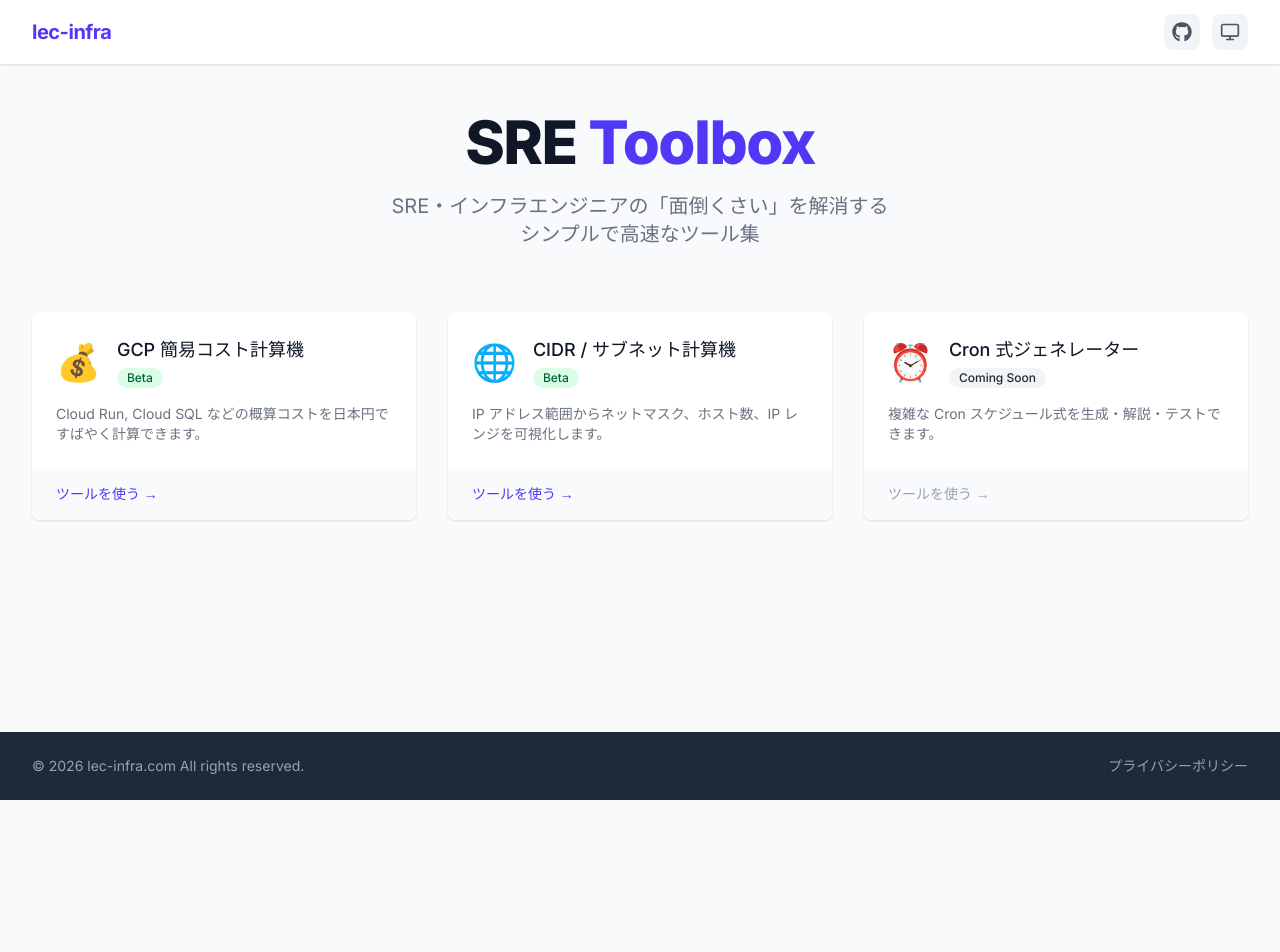
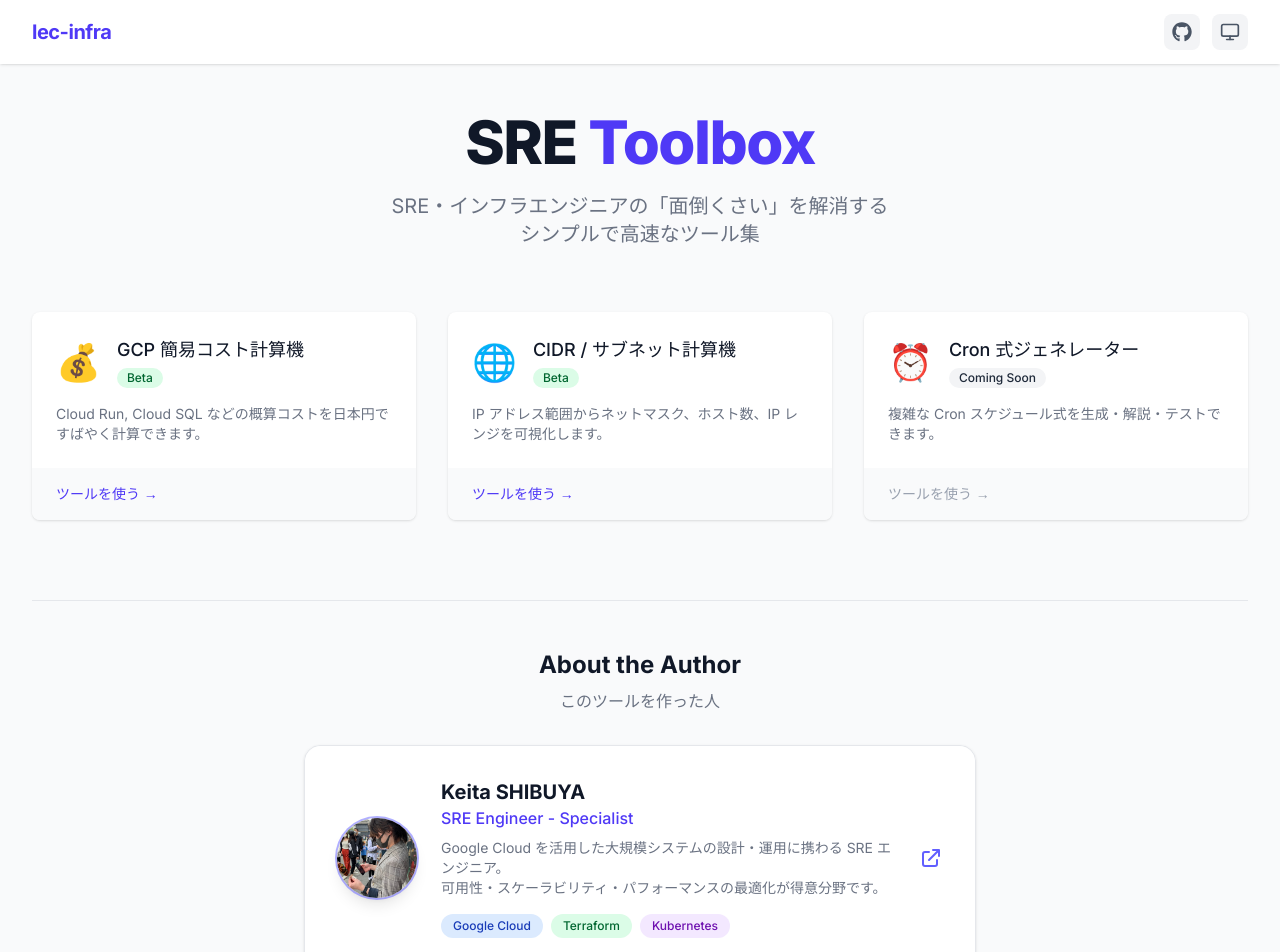
Before and after one commit to KeitaSHIBUYA/lec-infra-toolbox, a Next.js app in the folder frontend/: page / in a window 1280 px wide. Shown: the top 952 px of the page. Before the commit the page ends 800 px from the top, so only its background shows below. Built offline with nearby package versions, Linux system fonts and the light colour scheme.

Commit message:
feat: 作者情報を追加

```diff
--- a/frontend/next.config.ts
+++ b/frontend/next.config.ts
@@ -2,6 +2,9 @@ import type { NextConfig } from "next";
 
 const nextConfig: NextConfig = {
   output: "export", // Firebase Hosting用に静的エクスポートを有効化
+  images: {
+    unoptimized: true, // 静的エクスポート時は画像最適化を無効化
+  },
 };
 
 export default nextConfig;
--- a/frontend/src/app/gcp-cost-calc/page.tsx
+++ b/frontend/src/app/gcp-cost-calc/page.tsx
@@ -51,15 +51,15 @@ export default function GcpCostPage() {
     // 無料枠の適用 (マイナスにならないようにMath.max)
     const billableCpu = Math.max(
       0,
-      vCpuSeconds - PRICING.cloudRun.freeTier.cpuSeconds,
+      vCpuSeconds - PRICING.cloudRun.freeTier.cpuSeconds
     );
     const billableMem = Math.max(
       0,
-      memoryGbSeconds - PRICING.cloudRun.freeTier.memorySeconds,
+      memoryGbSeconds - PRICING.cloudRun.freeTier.memorySeconds
     );
     const billableReq = Math.max(
       0,
-      requests - PRICING.cloudRun.freeTier.requests,
+      requests - PRICING.cloudRun.freeTier.requests
     );
 
     // ドル建て計算
@@ -303,12 +303,12 @@ export default function GcpCostPage() {
 
                 <div className="mt-6">
                   <a
-                    href="https://console.cloud.google.com/"
+                    href="https://cloud.google.com/products/calculator?hl=ja"
                     target="_blank"
                     rel="noopener noreferrer"
                     className="block w-full bg-indigo-600 border border-transparent rounded-md shadow-sm py-2 px-4 text-sm font-medium text-white text-center hover:bg-indigo-700 focus:outline-none focus:ring-2 focus:ring-offset-2 focus:ring-indigo-500"
                   >
-                    GCPコンソールへ
+                    詳細に見積もる
                   </a>
                 </div>
                 <p className="mt-4 text-xs text-gray-400 text-center">
@@ -332,8 +332,54 @@ export default function GcpCostPage() {
             はサーバーレスなコンテナ実行環境ですが、その料金体系は「vCPU」「メモリ」「リクエスト数」の組み合わせで決まります。
             <br />
             ポイントは、<strong>アイドル時の課金がない</strong>
-            という点と、<strong>無料枠の存在</strong>です。
+            という点と、<strong>無料枠の存在</strong>
+            です。詳細は公式ドキュメントをご確認ください。
           </p>
+
+          {/* 公式ドキュメントへのリンクカード */}
+          <a
+            href="https://cloud.google.com/run/pricing?hl=ja"
+            target="_blank"
+            rel="noopener noreferrer"
+            className="not-prose flex items-center gap-4 p-4 mt-4 border border-gray-200 dark:border-gray-700 rounded-lg bg-white dark:bg-gray-800 hover:bg-gray-50 dark:hover:bg-gray-700 transition-colors shadow-sm hover:shadow-md"
+          >
+            <div className="flex-shrink-0 w-12 h-12 flex items-center justify-center bg-blue-100 dark:bg-blue-900 rounded-lg">
+              <svg
+                className="w-8 h-8 text-blue-600 dark:text-blue-400"
+                viewBox="0 0 24 24"
+                fill="currentColor"
+              >
+                <path d="M12 2C6.48 2 2 6.48 2 12s4.48 10 10 10 10-4.48 10-10S17.52 2 12 2zm-1 17.93c-3.95-.49-7-3.85-7-7.93 0-.62.08-1.21.21-1.79L9 15v1c0 1.1.9 2 2 2v1.93zm6.9-2.54c-.26-.81-1-1.39-1.9-1.39h-1v-3c0-.55-.45-1-1-1H8v-2h2c.55 0 1-.45 1-1V7h2c1.1 0 2-.9 2-2v-.41c2.93 1.19 5 4.06 5 7.41 0 2.08-.8 3.97-2.1 5.39z" />
+              </svg>
+            </div>
+            <div className="flex-1 min-w-0">
+              <h4 className="text-base font-semibold text-gray-900 dark:text-white truncate">
+                Cloud Run の料金 | Google Cloud
+              </h4>
+              <p className="text-sm text-gray-500 dark:text-gray-400 line-clamp-2">
+                Cloud Run
+                では、使用したリソースに対してのみ課金されます（100ミリ秒単位で切り上げ）。
+              </p>
+              <span className="text-xs text-gray-400 dark:text-gray-500">
+                cloud.google.com
+              </span>
+            </div>
+            <div className="flex-shrink-0">
+              <svg
+                className="w-5 h-5 text-gray-400"
+                fill="none"
+                stroke="currentColor"
+                viewBox="0 0 24 24"
+              >
+                <path
+                  strokeLinecap="round"
+                  strokeLinejoin="round"
+                  strokeWidth={2}
+                  d="M10 6H6a2 2 0 00-2 2v10a2 2 0 002 2h10a2 2 0 002-2v-4M14 4h6m0 0v6m0-6L10 14"
+                />
+              </svg>
+            </div>
+          </a>
 
           <h3 className="text-xl font-bold text-gray-800 dark:text-gray-200 mt-6 mb-3">
             無料枠を最大限活用するには
@@ -354,10 +400,8 @@ export default function GcpCostPage() {
           </h3>
           <p>
             Cloud Run が安く済んでも、RDB（Cloud
-            SQL）は起動しているだけで時間課金が発生します。 開発環境では{" "}
-            <code className="dark:bg-gray-700 dark:text-gray-200">
-              db-f1-micro
-            </code>{" "}
+            SQL）は起動しているだけで時間課金が発生します。 <br />
+            開発環境では db-f1-micro
             を利用したり、夜間はインスタンスを停止するなどの工夫でコストを削減できます。
           </p>
         </div>
--- a/frontend/src/app/page.tsx
+++ b/frontend/src/app/page.tsx
@@ -1,3 +1,4 @@
+import Image from "next/image";
 import Link from "next/link";
 
 // ツールの定義（増えたらここに追加するだけでカードが増えます）
@@ -93,6 +94,88 @@ export default function Home() {
           </div>
         ))}
       </div>
+
+      {/* Author Section */}
+      <div className="mt-20 border-t border-gray-200 dark:border-gray-700 pt-12">
+        <div className="text-center mb-8">
+          <h2 className="text-2xl font-bold text-gray-900 dark:text-white">
+            About the Author
+          </h2>
+          <p className="mt-2 text-gray-500 dark:text-gray-400">
+            このツールを作った人
+          </p>
+        </div>
+
+        <a
+          href="https://portfolio.lec-infra.com/"
+          target="_blank"
+          rel="noopener noreferrer"
+          className="block max-w-2xl mx-auto"
+        >
+          <div className="relative border border-gray-200 dark:border-gray-700 rounded-2xl shadow-sm hover:shadow-md transition-all duration-300 hover:border-indigo-300 dark:hover:border-indigo-600">
+            <div className="bg-white dark:bg-gray-800 rounded-2xl p-6 sm:p-8">
+              <div className="flex flex-col sm:flex-row items-center gap-6">
+                <div className="flex-shrink-0">
+                  <div className="w-20 h-20 rounded-full overflow-hidden shadow-lg ring-2 ring-indigo-500/50">
+                    <Image
+                      src="/author.jpg"
+                      alt="Keita SHIBUYA"
+                      width={80}
+                      height={80}
+                      className="w-full h-full object-cover"
+                    />
+                  </div>
+                </div>
+                <div className="flex-1 text-center sm:text-left">
+                  <h3 className="text-xl font-bold text-gray-900 dark:text-white">
+                    Keita SHIBUYA
+                  </h3>
+                  <p className="text-indigo-600 dark:text-indigo-400 font-medium">
+                    SRE Engineer - Specialist
+                  </p>
+                  <p className="mt-2 text-sm text-gray-500 dark:text-gray-400">
+                    Google Cloud を活用した大規模システムの設計・運用に携わる
+                    SRE エンジニア。
+                    <br className="hidden sm:block" />
+                    可用性・スケーラビリティ・パフォーマンスの最適化が得意分野です。
+                  </p>
+                  <div className="mt-4 flex flex-wrap justify-center sm:justify-start gap-2">
+                    <span className="inline-flex items-center px-3 py-1 rounded-full text-xs font-medium bg-blue-100 dark:bg-blue-900/50 text-blue-800 dark:text-blue-200">
+                      Google Cloud
+                    </span>
+                    <span className="inline-flex items-center px-3 py-1 rounded-full text-xs font-medium bg-green-100 dark:bg-green-900/50 text-green-800 dark:text-green-200">
+                      Terraform
+                    </span>
+                    <span className="inline-flex items-center px-3 py-1 rounded-full text-xs font-medium bg-purple-100 dark:bg-purple-900/50 text-purple-800 dark:text-purple-200">
+                      Kubernetes
+                    </span>
+                  </div>
+                </div>
+                <div className="flex-shrink-0 text-indigo-500 dark:text-indigo-400">
+                  <svg
+                    xmlns="http://www.w3.org/2000/svg"
+                    className="h-6 w-6"
+                    fill="none"
+                    viewBox="0 0 24 24"
+                    stroke="currentColor"
+                  >
+                    <path
+                      strokeLinecap="round"
+                      strokeLinejoin="round"
+                      strokeWidth={2}
+                      d="M10 6H6a2 2 0 00-2 2v10a2 2 0 002 2h10a2 2 0 002-2v-4M14 4h6m0 0v6m0-6L10 14"
+                    />
+                  </svg>
+                </div>
+              </div>
+            </div>
+          </div>
+        </a>
+
+        <p className="mt-6 text-center text-sm text-gray-400 dark:text-gray-500">
+          ポートフォリオサイトで詳しい経歴・スキル・プロジェクト実績をご覧いただけます
+        </p>
+      </div>
     </div>
   );
 }
```
Also changed, not shown: frontend/public/author.jpg (added).
